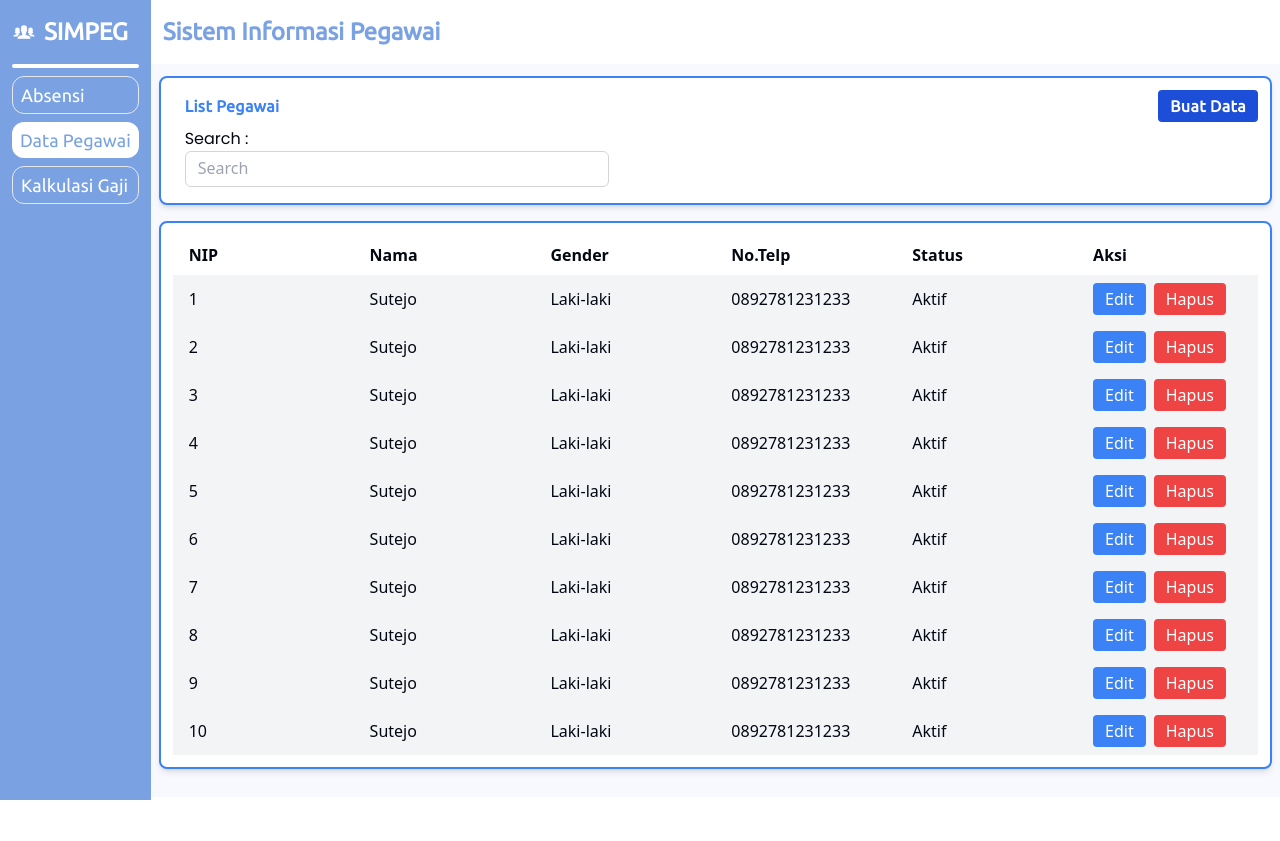
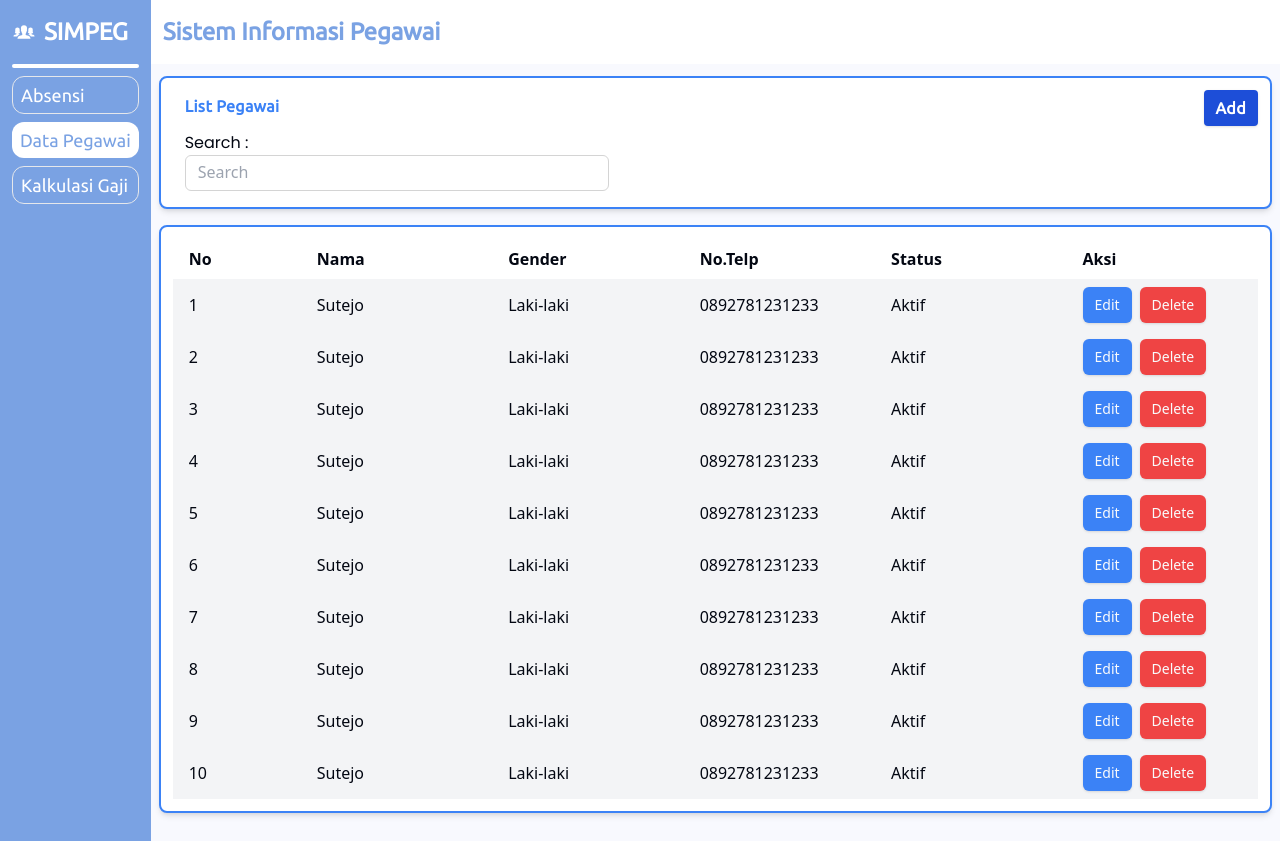
Before and after one commit to cocoth/SIMPEG, a Next.js app: page /data-pegawai in a window 1280 px wide. Before the commit the page ends 800 px from the top, so only its background shows below. Built offline with nearby package versions, Linux system fonts and the light colour scheme.

Commit message:
Data Pegawai

```diff
--- a/src/app/data-pegawai/data.js
+++ /dev/null
@@ -1,74 +0,0 @@
-const Data = [
- {
-  nip: 1,
-  nama: "Sutejo",
-  gender: "Laki-laki",
-  telephone: "0892781231233",
-  status: "Aktif"
- },
- {
-  nip: 2,
-  nama: "Sutejo",
-  gender: "Laki-laki",
-  telephone: "0892781231233",
-  status: "Aktif"
- },
- {
-  nip: 3,
-  nama: "Sutejo",
-  gender: "Laki-laki",
-  telephone: "0892781231233",
-  status: "Aktif"
- },
- {
-  nip: 4,
-  nama: "Sutejo",
-  gender: "Laki-laki",
-  telephone: "0892781231233",
-  status: "Aktif"
- },
- {
-  nip: 5,
-  nama: "Sutejo",
-  gender: "Laki-laki",
-  telephone: "0892781231233",
-  status: "Aktif"
- },
- {
-  nip: 6,
-  nama: "Sutejo",
-  gender: "Laki-laki",
-  telephone: "0892781231233",
-  status: "Aktif"
- },
- {
-  nip: 7,
-  nama: "Sutejo",
-  gender: "Laki-laki",
-  telephone: "0892781231233",
-  status: "Aktif"
- },
- {
-  nip: 8,
-  nama: "Sutejo",
-  gender: "Laki-laki",
-  telephone: "0892781231233",
-  status: "Aktif"
- },
- {
-  nip: 9,
-  nama: "Sutejo",
-  gender: "Laki-laki",
-  telephone: "0892781231233",
-  status: "Aktif"
- },
- {
-  nip: 10,
-  nama: "Sutejo",
-  gender: "Laki-laki",
-  telephone: "0892781231233",
-  status: "Aktif"
- },
-];
-
-export default Data;
--- /dev/null
+++ b/src/app/data-pegawai/data.ts
@@ -0,0 +1,74 @@
+const Data = [
+  {
+    nip: 1,
+    nama: "Sutejo",
+    gender: "Laki-laki",
+    telephone: "0892781231233",
+    status: "Aktif",
+  },
+  {
+    nip: 2,
+    nama: "Sutejo",
+    gender: "Laki-laki",
+    telephone: "0892781231233",
+    status: "Aktif",
+  },
+  {
+    nip: 3,
+    nama: "Sutejo",
+    gender: "Laki-laki",
+    telephone: "0892781231233",
+    status: "Aktif",
+  },
+  {
+    nip: 4,
+    nama: "Sutejo",
+    gender: "Laki-laki",
+    telephone: "0892781231233",
+    status: "Aktif",
+  },
+  {
+    nip: 5,
+    nama: "Sutejo",
+    gender: "Laki-laki",
+    telephone: "0892781231233",
+    status: "Aktif",
+  },
+  {
+    nip: 6,
+    nama: "Sutejo",
+    gender: "Laki-laki",
+    telephone: "0892781231233",
+    status: "Aktif",
+  },
+  {
+    nip: 7,
+    nama: "Sutejo",
+    gender: "Laki-laki",
+    telephone: "0892781231233",
+    status: "Aktif",
+  },
+  {
+    nip: 8,
+    nama: "Sutejo",
+    gender: "Laki-laki",
+    telephone: "0892781231233",
+    status: "Aktif",
+  },
+  {
+    nip: 9,
+    nama: "Sutejo",
+    gender: "Laki-laki",
+    telephone: "0892781231233",
+    status: "Aktif",
+  },
+  {
+    nip: 10,
+    nama: "Sutejo",
+    gender: "Laki-laki",
+    telephone: "0892781231233",
+    status: "Aktif",
+  },
+];
+
+export default Data;
--- a/src/app/data-pegawai/page.tsx
+++ b/src/app/data-pegawai/page.tsx
@@ -1,7 +1,15 @@
+"use client"; // Client Componnet
+
 import { useState } from "react";
+import { Button } from "@/components/ui/button";
 import Data from "./data";
 
 export default function Home() {
+  const [data, setData] = useState<Data[] | null>(null);
+
+  const handleAddButton = () => {
+    setData(Data);
+  };
   return (
     <main>
       <section className="px-2 py-3 bg-[#f8f9fe]">
@@ -13,11 +21,11 @@ export default function Home() {
                   List Pegawai
                 </h3>
               </div>
-              <div className="bg-blue-700 px-3 py-1 rounded-sm">
-                <h1 className=" text-md font-ubuntu font-semibold text-white tracking-wide cursor-pointer">
-                  Buat Data
-                </h1>
-              </div>
+              <Button
+                className="bg-blue-700 px-3 py-1 text-md font-ubuntu font-semibold text-white tracking-wide cursor-pointer rounded-sm"
+                onClick={handleAddButton}>
+                Add
+              </Button>
             </div>
             <div className="px-3 py-1">
               <label htmlFor="search" className="font-poppins text-light">
@@ -38,7 +46,7 @@ export default function Home() {
             <table className="table-fixed w-full text-left">
               <thead className="bg-white">
                 <tr>
-                  <th className="px-4 py-2">NIP</th>
+                  <th className="px-4 py-2 w-32">No</th>
                   <th className="px-4 py-2">Nama</th>
                   <th className="px-4 py-2">Gender</th>
                   <th className="px-4 py-2">No.Telp</th>
@@ -55,12 +63,10 @@ export default function Home() {
                     <td className="px-4 py-2">{item.telephone}</td>
                     <td className="px-4 py-2">{item.status}</td>
                     <td className="px-4 py-2">
-                      <button className="px-3 py-1 bg-blue-500 text-white rounded">
-                        Edit
-                      </button>
-                      <button className="px-3 py-1 bg-red-500 text-white rounded ml-2">
-                        Hapus
-                      </button>
+                      <Button className="px-3 py-1 bg-blue-500 ">Edit</Button>
+                      <Button className="px-3 py-1 bg-red-500 ml-2">
+                        Delete
+                      </Button>
                     </td>
                   </tr>
                 ))}
```
